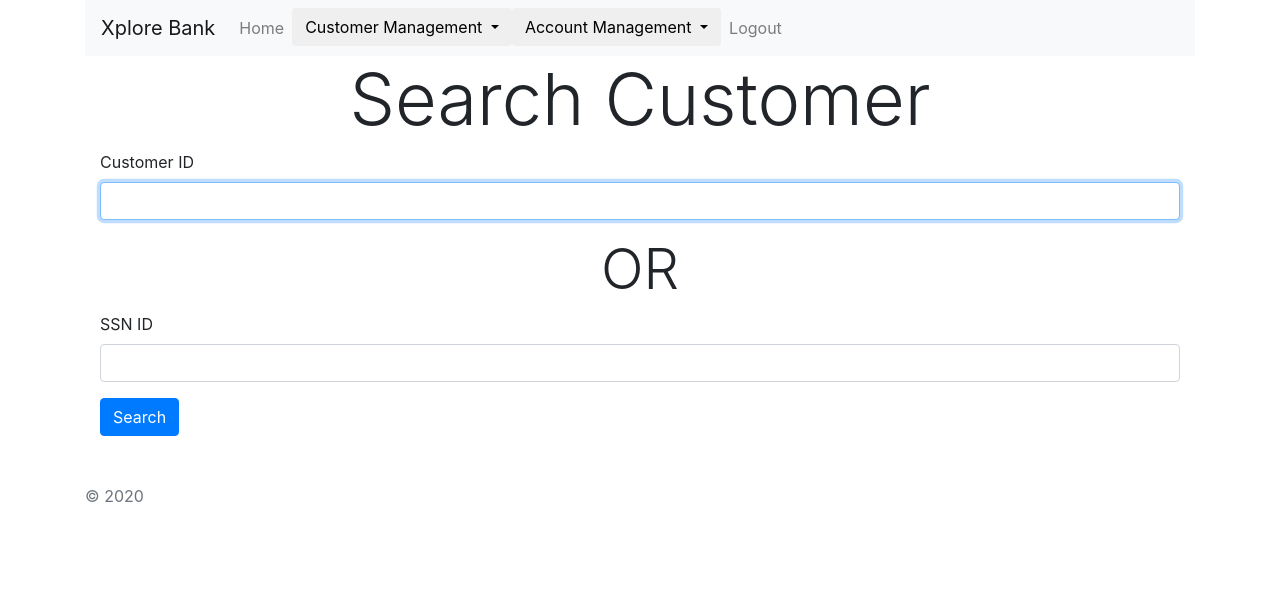
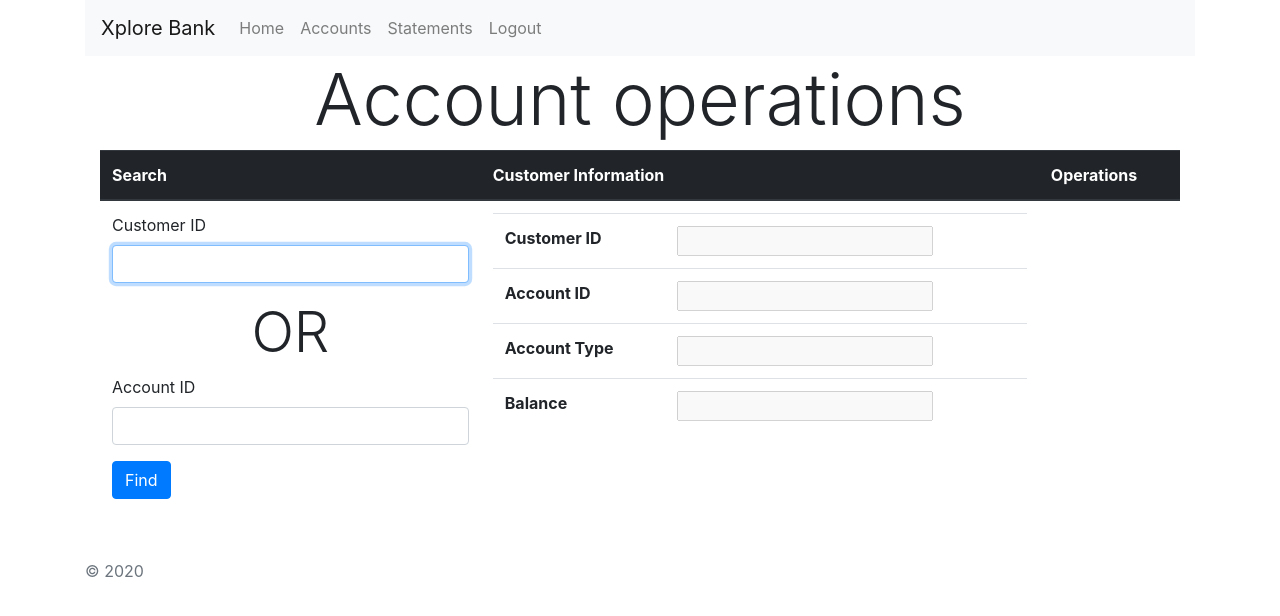
Before and after one commit to hasan-haider/CT20182477827, a Flask app: page /search-customer in a window 1280 px wide. Shown: the top 616 px of the page. Run offline with Flask 2, Linux system fonts and the light colour scheme; a user stored in the database is signed in; some libraries are stand-ins or nearby versions.

Commit message:
auth updated, models updated, search functionality working

```diff
--- a/application/__init__.py
+++ b/application/__init__.py
@@ -37,7 +37,6 @@ def create_app():
 
     # blueprint for auth routes in our app
     from .auth import auth as auth_blueprint
-
     app.register_blueprint(auth_blueprint)
 
     # blueprint for non-auth parts of app
@@ -47,14 +46,9 @@ def create_app():
 
     # blueprint/routes for executives parts of app
     from .executives import executives as exec_blueprint
-
     app.register_blueprint(exec_blueprint)
 
     # blueprint/routes for cashier parts of app
     from .cashier import cashier as cashier_blueprint
-
     app.register_blueprint(cashier_blueprint)
-
-
     return app
-#sai?
--- a/application/auth.py
+++ b/application/auth.py
@@ -1,7 +1,7 @@
 from flask import Blueprint, render_template, redirect, url_for, request, flash, session
 from werkzeug.security import generate_password_hash, check_password_hash
 from flask_login import login_user, logout_user, login_required
-from .models import User
+from .models import User,customerAccount
 from . import db
 
 auth = Blueprint('auth', __name__)
@@ -49,11 +49,11 @@ def signup_post():
 @auth.route('/login-post', methods=['GET','POST'])
 def login_post():
     if request.method == 'POST':
-        print(request.form.get('uname'))
+        #print(request.form.get('uname'))
         uname = request.form.get('uname')
         password = request.form.get('inputPassword')
         # remember = True if request.form.get('remember') else False
-        print("Hi Iam performing auth")
+        #print("Hi Iam performing auth")
         # usr = User(userId=email, password=password, type=0)
         # db.session.add(usr)
         # db.session.commit()
@@ -63,12 +63,13 @@ def login_post():
         # print(user.userId)
         # check if user actually exists
         # take the user supplied password, hash it, and compare it to the hashed password in database
-        print(uname == user.userId, check_password_hash(user.password, password))
-        if uname == user.userId and check_password_hash(user.password, password):
-            login_user(user)
-            session['u_type'] = user.type
-            session['logged_in'] = True
-            return redirect(url_for('routes.index'))
+        #print(uname == user.userId, check_password_hash(user.password, password))
+        if user:
+            if uname == user.userId and check_password_hash(user.password, password):
+                login_user(user)
+                session['u_type'] = user.type
+                session['logged_in'] = True
+                return redirect(url_for('routes.index'))
 
     flash('Please check your login details and try again.')
 
@@ -85,3 +86,26 @@ def login_post():
 def logout():
     logout_user()
     return redirect(url_for('routes.login'))  # address of index page
+
+
+@auth.route('/search-customer',  methods=['GET','POST'])
+@login_required
+def search_customer():
+    #dummy()
+    cid = request.form.get('search_cust_id')
+    aid = request.form.get('search_acc_id')
+    cust = None
+    if cid:
+        cust = customerAccount.query.filter_by(id = cid).first()
+    elif aid:
+        cust = customerAccount.query.filter_by(aid =aid).first()
+    if cust:
+        print(cust.id)
+        return render_template('cashier/account_detail.html', login=0, cust = cust)
+
+    return render_template('cashier/account_detail.html', login=0)
+
+def dummy():
+    customer = customerAccount(id=00000000, ssn=00000000, aid=000000000, atpye=0, status='Active', msg=None, balance = 500)
+    db.session.add(customer)
+    db.session.commit()
--- a/application/executives.py
+++ b/application/executives.py
@@ -1,5 +1,7 @@
 from flask import render_template, Blueprint, request, redirect, url_for, abort, flash
 from flask_login import current_user, login_required
+from . models import  customerAccount
+from . import db
 
 executives = Blueprint('executives', __name__)
 login = 1
@@ -30,10 +32,22 @@ def customer_status():
     return render_template('executive/customer/status.html', login=login)
 
 
-@executives.route('/search-customer')
+@executives.route('/search-customer',  methods=['GET','POST'])
 @login_required
 def search_customer():
-    return render_template('executive/customer/search.html', login=login)
+    #dummy()
+    cid = request.form.get('search_cust_id')
+    aid = request.form.get('search_acc_id')
+    cust = None
+    if cid:
+        cust = customerAccount.query.filter_by(id = cid).first()
+    elif aid:
+        cust = customerAccount.query.filter_by(aid =aid).first()
+    if cust:
+        print(cust.status)
+        return render_template('cashier/account_detail.html', login=login, cust = cust)
+
+    return render_template('cashier/account_detail.html', login=login)
 
 
 @executives.route('/customer-profile')
@@ -66,3 +80,9 @@ def account_status():
 @login_required
 def search_account():
     return render_template('executive/account/search.html', login=login)
+
+
+def dummy():
+    customer = customerAccount(id=1, ssn=987654321, aid=123789456, atpye=0, status='Active', msg=None)
+    db.session.add(customer)
+    db.session.commit()
--- a/application/templates/cashier/account_detail.html
+++ b/application/templates/cashier/account_detail.html
@@ -2,6 +2,7 @@
 {% block title %}Accounts{% endblock %}
 
 {% block page %}
+
 
 <h1 class="display-3 text-center">Account operations</h1>
 <table class="table">
@@ -15,15 +16,15 @@
 	<tbody>
 	<tr>
 		<td>
-			<form action="" method="post">
+			<form action="{{url_for('auth.search_customer')}}" method="post">
 				<div class="form-group">
 					<label for="search_cust_id">Customer ID</label>
-					<input autofocus class="form-control" id="search_cust_id" name="" pattern=".{9}" type="number">
+					<input autofocus class="form-control" id="search_cust_id" name="search_cust_id" pattern=".{9}" type="number">
 				</div>
 				<h2 class="display-4 text-center">OR</h2>
 				<div class="form-group">
 					<label for="search_acc_id">Account ID</label>
-					<input class="form-control" id="search_acc_id" name="" pattern=".{9}" type="number">
+					<input class="form-control" id="search_acc_id" name="search_acc_id" pattern=".{9}" type="number">
 				</div>
 
 				<button class="btn btn-primary" type="submit">Find</button>
@@ -33,36 +34,78 @@
 			<table class="table">
 				<tbody>
 				<tr>
+					{%if cust%}
 					<th scope="col">Customer ID</th>
-					<td><input disabled id="cust_id" pattern=".{9}" type="number"></td>
+					<td><input disabled id="cust_id" pattern=".{9}" type="number", value={{cust.id}}></td>
+					{% else %}
+					<th scope="col">Customer ID</th>
+					<td><input disabled pattern=".{9}" type="number"></td>
+					{% endif %}
 				</tr>
 				<tr>
+					{%if cust%}
 					<th scope="col">Account ID</th>
-					<td><input disabled id="acct_id" pattern=".{9}" type="number"></td>
+					<td><input disabled id="acct_id" pattern=".{9}" type="number", value={{cust.aid}}></td>
+					{% else %}
+					<th scope="col">Account ID</th>
+					<td><input disabled pattern=".{9}" type="number"></td>
+					{% endif %}
 				</tr>
 				<tr>
+					{%if cust%}
 					<th scope="col">Account Type</th>
-					<td><input disabled id="acct_type" type="text"></td>
+					<td><input disabled id="acct_type" type="text", value={{cust.atpye}}></td>
+					{% else %}
+					<th scope="col">Account Type</th>
+					<td><input disabled type="text"></td>
+					{% endif %}
 				</tr>
 				<tr>
+
+					{%if cust%}
 					<th scope="col">Balance</th>
-					<td><input disabled id="bal" type="number"></td>
+					<td><input disabled id="bal" type="number" value={{cust.balance}}></td>
+					{% else %}
+					<th scope="col">Balance</th>
+					<td><input disabled type="number"></td>
+					{% endif %}
 				</tr>
 				</tbody>
 			</table>
 		</td>
 		<td>
 			<div class="form-group">
-				<a class="btn btn-primary"
-				   href="{{url_for('cashier.deposit') }}">Deposit</a>
+				{% if cust %}
+				<!--{{cust.id}}-->
+				<form action="{{url_for('cashier.deposit',cust_data=cust.id) }}">
+				<!--<a class="btn btn-primary"
+				   href="{{url_for('cashier.deposit',cust_data=cust.id) }}">Deposit</a>-->
+				<input class="btn btn-primary" type="submit" value="Deposit">
+					</form>
+					{% endif %}
+
 			</div>
 			<div class="form-group">
-				<a class="btn btn-warning"
-				   href="{{url_for('cashier.transfer') }}">Transfer</a>
+				{% if cust %}
+				<!--{{cust.id}}-->
+				<form action="{{url_for('cashier.withdraw',cust_data=cust.id) }}">
+				<!--<a class="btn btn-primary"
+				   href="{{url_for('cashier.deposit',cust_data=cust.id) }}">Deposit</a>-->
+				<input class="btn btn-primary" type="submit" value="Withdraw">
+					</form>
+					{% endif %}
+
 			</div>
 			<div class="form-group">
-				<a class="btn btn-dark"
-				   href="{{url_for('cashier.withdraw') }}">Withdraw</a>
+				{% if cust %}
+				<!--{{cust.id}}-->
+				<form action="{{url_for('cashier.transfer',cust_data=cust.id) }}">
+				<!--<a class="btn btn-primary"
+				   href="{{url_for('cashier.deposit',cust_data=cust.id) }}">Deposit</a>-->
+				<input class="btn btn-primary" type="submit" value="Transfer">
+					</form>
+					{% endif %}
+
 			</div>
 		</td>
 	</tr>
```
Also changed, not shown: application/cashier.py (+12 -1 lines), application/models.py (+7 -6 lines), application/templates/cashier/deposit.html (+7 -4 lines).
